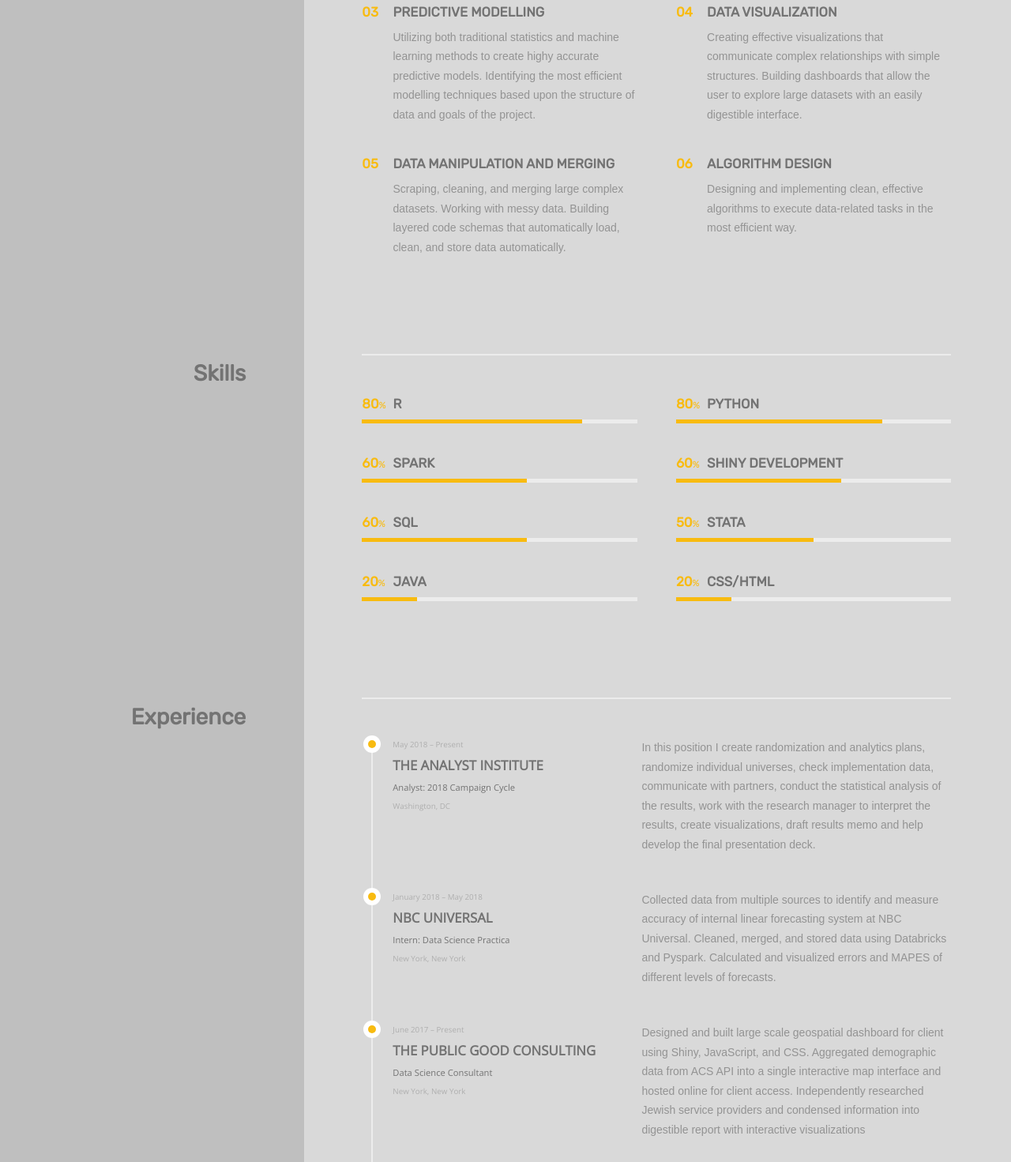
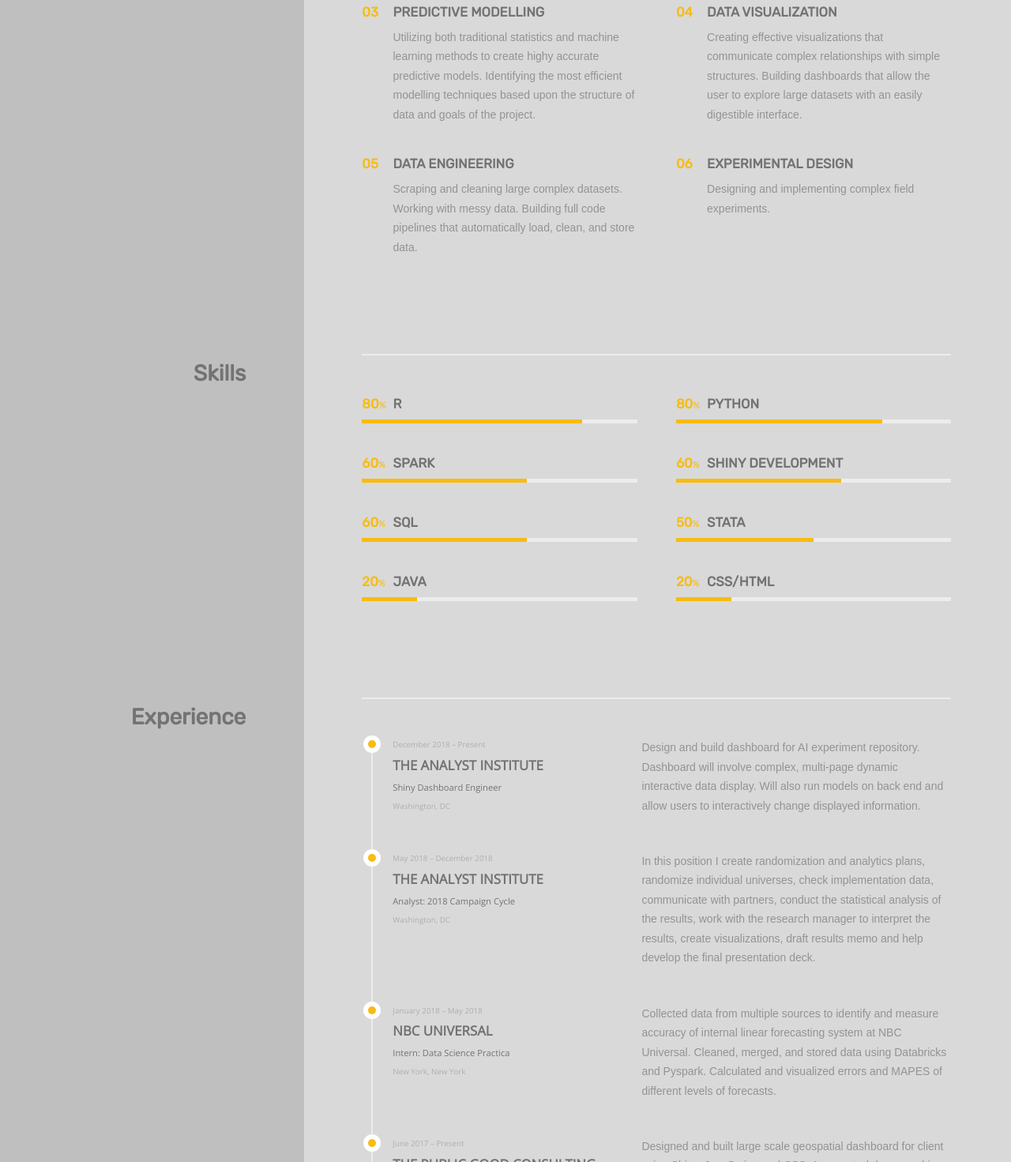
Before and after one commit to sdgass13/sdgass13.github.io, a plain HTML site: page index.html in a window 1280 px wide. Shown: the part 1416-2887 px from the top of the page at 79% size. Drawn offline with nearby package versions, Linux system fonts and the light colour scheme.

Commit message:
update index

```diff
--- a/index.html
+++ b/index.html
@@ -295,8 +295,8 @@
                                         <div class="o-media__body  o-content__body">
                                             <h3>Research Methodology</h3>
                                             <p>
-                                              Planning, designing, and executing research projects. Identifying potentially useful data sources and creating full scale
-                                              research plans for collecting, cleaning, analyzing, and proposing actionable solutions.
+                                              Planning, designing, and executing end-to-end research projects. Identifying potentially useful data sources and creating full scale
+                                              research plans for collecting, cleaning, and analyzing the data.
                                             </p>
                                         </div>
                                     </div><!-- /o-media o-content -->
@@ -344,10 +344,10 @@
                                             </div>
                                         </div>
                                         <div class="o-media__body  o-content__body">
-                                            <h3>Data Manipulation and Merging</h3>
+                                            <h3>Data Engineering</h3>
                                             <p>
-                                                Scraping, cleaning, and merging large complex datasets. Working with messy data. Building layered code schemas that
-                                                automatically load, clean, and store data automatically.
+                                                Scraping and cleaning large complex datasets. Working with messy data. Building full code pipelines that
+                                                automatically load, clean, and store data.
                                             </p>
                                         </div>
                                     </div><!-- /o-media o-content -->
@@ -361,9 +361,9 @@
                                             </div>
                                         </div>
                                         <div class="o-media__body  o-content__body">
-                                            <h3>Algorithm Design</h3>
+                                            <h3>Experimental Design</h3>
                                             <p>
-                                               Designing and implementing clean, effective algorithms to execute data-related tasks in the most efficient way.
+                                               Designing and implementing complex field experiments.
                                         </div>
                                     </div><!-- /o-media o-content -->
                                 </div><!-- /o-grid__col -->
@@ -595,7 +595,35 @@
                                         <div class="o-grid">
                                             <div class="o-grid__col-md-5">
                                                 <div class="c-work__timeframe">
-                                                    May 2018 &ndash; Present
+                                                    December 2018 &ndash; Present
+                                                </div>
+                                                <h3 class="c-work__heading">
+                                                    The Analyst Institute
+                                                </h3>
+                                                <h4 class="c-work__title">
+                                                    Shiny Dashboard Engineer
+                                                </h4>
+                                                <div class="c-work__location">
+                                                    Washington, DC
+                                                </div>
+                                            </div>
+                                            <div class="o-grid__col-md-7">
+                                                <p>
+                                                    Design and build dashboard for AI experiment repository. Dashboard will involve complex, multi-page dynamic interactive data display. Will also run models on back end and allow users to interactively change displayed information.
+                                                </p>
+                                            </div>
+                                        </div><!-- /o-grid -->
+                                    </div><!-- /o-content -->
+                                </div><!-- /c-timeline__item -->
+
+
+                                <div class="c-timeline__item">
+                                    <div class="c-timeline__point  t-timeline__point  t-primary-bg"></div>
+                                    <div class="o-content">
+                                        <div class="o-grid">
+                                            <div class="o-grid__col-md-5">
+                                                <div class="c-work__timeframe">
+                                                    May 2018 &ndash; December 2018
                                                 </div>
                                                 <h3 class="c-work__heading">
                                                     The Analyst Institute
```
